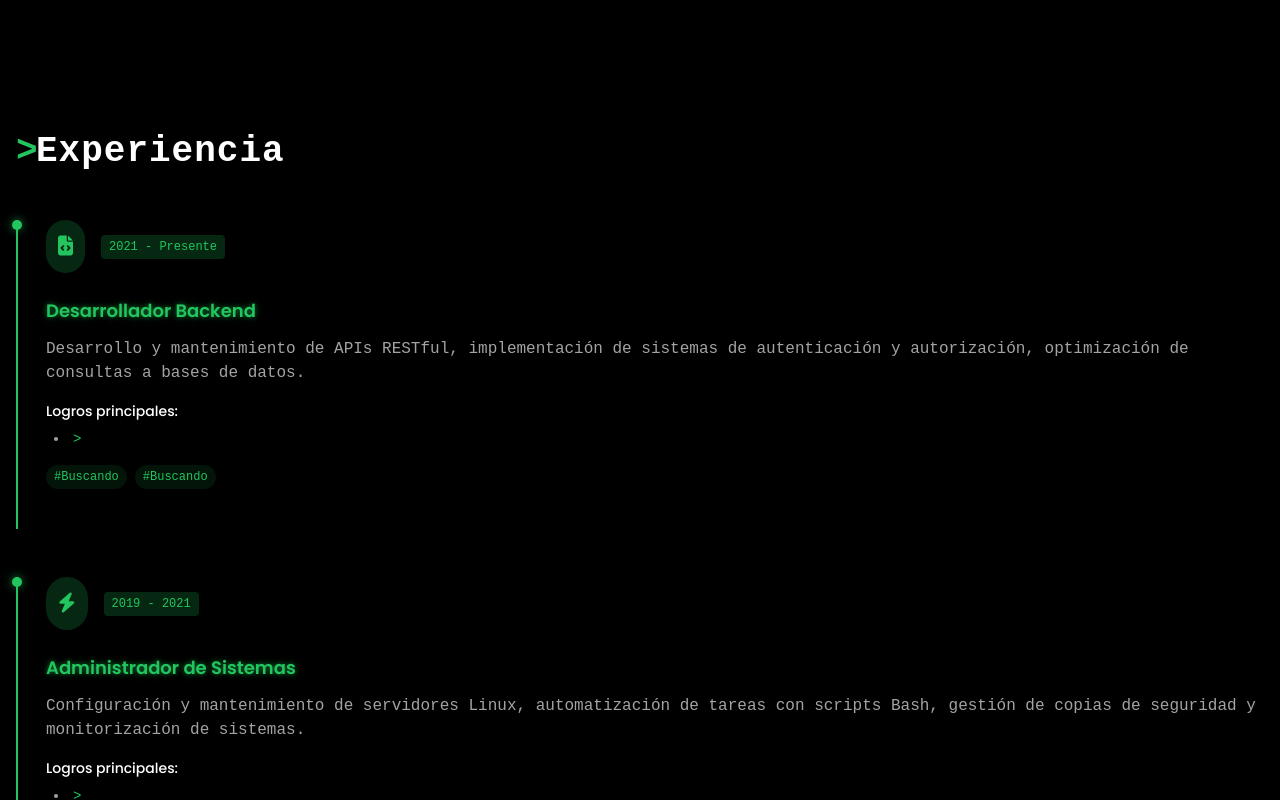
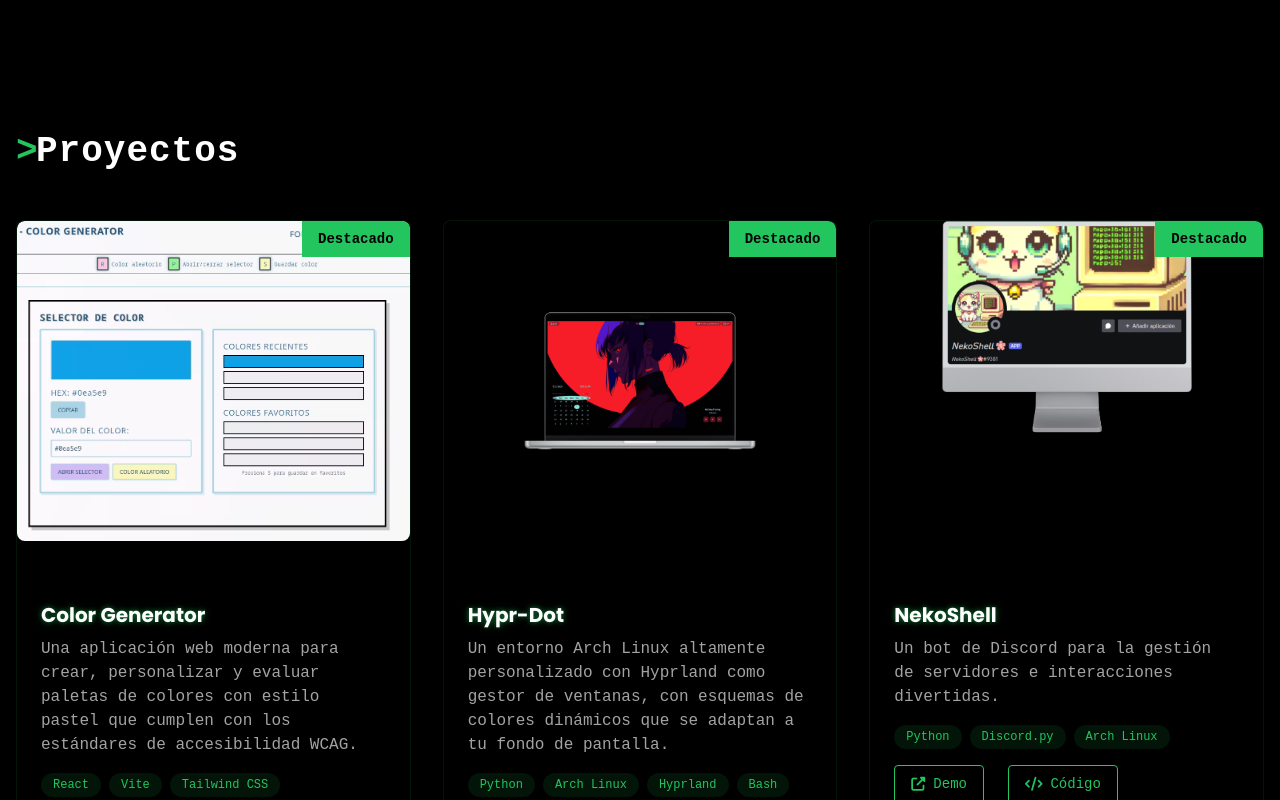
Before and after one commit to h3n-x/portfolio, a React (Vite) app: page / in a window 1280 px wide. Shown: the part 1200-2000 px from the top of the page. Built offline with nearby package versions, Linux system fonts and the light colour scheme.

Commit message:
Remove Experience section and update section IDs with correct accents

```diff
--- a/src/App.jsx
+++ b/src/App.jsx
@@ -143,11 +143,10 @@
     return () => window.removeEventListener('scroll', handleScroll);
   }, []);
 
-  const navItems = ['home', 'sobre-mí', 'experiencia', 'proyectos', 'tecnologías', 'formación'];
+  const navItems = ['home', 'sobre-mí', 'proyectos', 'tecnologías', 'formación'];
   const navLabels = {
     'home': t('nav.home'),
     'sobre-mí': t('nav.about'),
-    'experiencia': t('nav.experience'),
     'proyectos': t('nav.projects'),
     'tecnologías': t('nav.technologies'),
     'formación': t('nav.education')
@@ -212,7 +211,7 @@
   const { t } = useTranslation(language);
 
   return (
-    <section id="sobre-mi" className="py-20 bg-black">
+    <section id="sobre-mí" className="py-20 bg-black">
       <div className="container">
         <h2 className="text-3xl md:text-4xl font-bold mb-12 text-white code-line animate-on-scroll">{t('about.title')}</h2>
         <div className="max-w-3xl mx-auto">
@@ -324,7 +323,7 @@
   }, [sortedTecnologias]);
 
   return (
-    <section id="tecnologías" className="py-20 bg-gray-900" ref={sectionRef}>
+    <section id="tecnologías" className="py-20 bg-black" ref={sectionRef}>
       <div className="container">
         <h2 className="text-3xl md:text-4xl font-bold mb-12 text-white code-line animate-on-scroll">{t('technologies.title')}</h2>
         <div className="grid grid-cols-2 md:grid-cols-3 gap-6">
@@ -455,7 +454,7 @@
     {
       titulo: t('projects.hyprDot.title'),
       descripcion: t('projects.hyprDot.description'),
-      tecnologias: ["Arch Linux", "Hyprland", "Dynamic Color Schemes"],
+      tecnologias: ["Python", "Arch Linux", "Hyprland", "Bash"],
       imagen: "/images/hypr-dot.avif",
       detalles: t('projects.hyprDot.details'),
       demoLink: "#",
@@ -660,7 +659,7 @@
   ];
 
   return (
-    <section id="formacion" className="py-20 bg-black">
+    <section id="formación" className="py-20 bg-black">
       <div className="container">
         <h2 className="text-3xl md:text-4xl font-bold mb-12 text-white code-line animate-on-scroll">{t('education.title')}</h2>
 
@@ -888,7 +887,8 @@
         <main>
           <Hero />
           <SobreMi />
-          <Experiencia />
+          {/* Sección de experiencia oculta temporalmente */}
+          {/* <Experiencia /> */}
           <Proyectos />
           <Tecnologias />
           <Formacion />
```
